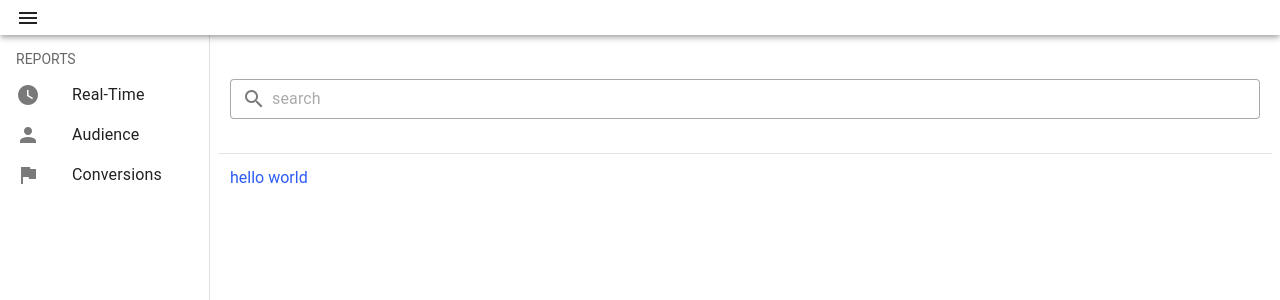
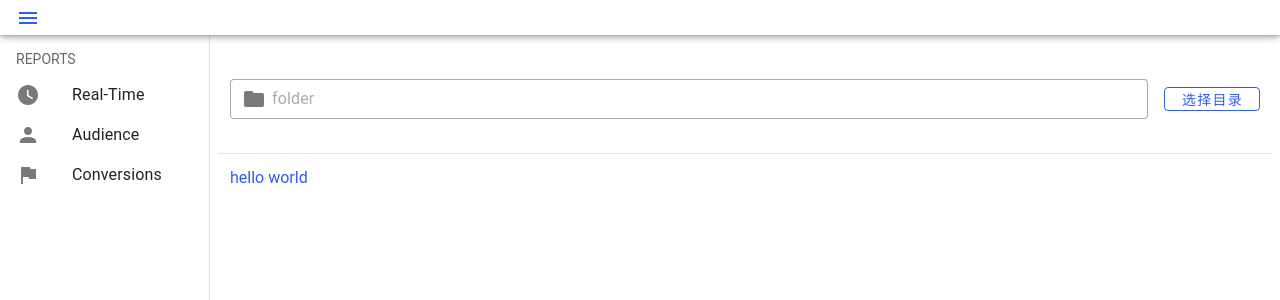
Before and after one commit to bibibala/vite-vuetify-electron, a Vue app: page /Home in a window 1280 px wide. Shown: the top 300 px of the page. Built offline with nearby package versions, Linux system fonts and the light colour scheme.

Commit message:
feat:进程通信示例

```diff
--- a/package.json
+++ b/package.json
@@ -25,6 +25,7 @@
   },
   "devDependencies": {
     "@mdi/font": "^7.4.47",
+    "@types/node": "^22.7.4",
     "@vitejs/plugin-vue": "^5.1.4",
     "electron": "^32.1.2",
     "electron-builder": "^25.0.5",
@@ -34,7 +35,8 @@
     "vite-plugin-electron": "^0.28.8",
     "vite-plugin-electron-renderer": "^0.14.6",
     "vite-plugin-vuetify": "^2.0.4",
-    "vue-tsc": "^2.1.6"
+    "vue-tsc": "^2.1.6",
+    "x2js": "^3.4.4"
   },
   "main": "dist-electron/main.js"
 }
--- /dev/null
+++ b/src/global.d.ts
@@ -0,0 +1,15 @@
+// 在 global.d.ts 中
+import 'electron';
+
+declare global {
+  interface Window {
+    ipcRenderer: {
+      on(channel: string, listener: (...args: any[]) => void): void;
+      off(channel: string, listener: (...args: any[]) => void): void;
+      send(channel: string, ...args: any[]): void;
+      invoke(channel: string, ...args: any[]): Promise<any>;
+      select(args: any): void;
+      selectOver(args: any): void;
+    };
+  }
+}
--- a/src/pages/Home/index.vue
+++ b/src/pages/Home/index.vue
@@ -1,16 +1,38 @@
 <script setup lang="ts">
+import { ref } from 'vue';
 import PageLayout from '@/components/PageLayout.vue';
+
+const rootPath = ref('');
+
+function selectFiles(source: string) {
+  window.ipcRenderer.select(source);
+  window.ipcRenderer.selectOver((event, args) => {
+    // console.log(event, args);
+    if (args) {
+      rootPath.value = args.response.filePaths[0];
+      const res = window.ipcRenderer.readDir(rootPath.value);
+      console.log(res);
+      // 递归读res，直到返回为null证明是根目录
+      // 读取 文件
+      // ？？？？？
+    }
+  });
+}
 </script>
 
 <template>
   <PageLayout>
     <template #search>
       <v-text-field
-        placeholder="search"
-        density="compact"
-        variant="outlined"
-        prepend-inner-icon="mdi-magnify"
-      ></v-text-field>
+        :model-value="rootPath"
+        placeholder="folder"
+        prepend-inner-icon="mdi-folder"
+        readonly
+      >
+        <template #append>
+          <v-btn @click="selectFiles('')">选择目录</v-btn>
+        </template>
+      </v-text-field>
     </template>
     <template #body>
       <div class="text-primary">hello world</div>
--- a/src/plugins/vuetify.ts
+++ b/src/plugins/vuetify.ts
@@ -46,6 +46,11 @@ export default createVuetify({
       density: 'compact',
       variant: 'outlined',
     },
+    VBtn: {
+      color: 'primary',
+      density: 'compact',
+      variant: 'outlined',
+    },
   },
   theme: {
     defaultTheme: 'myCustomLightTheme',
--- a/src/router/index.ts
+++ b/src/router/index.ts
@@ -18,4 +18,7 @@ const router = createRouter({
   routes,
 });
 
+// router.beforeEach((to,from,next)=>{
+//
+// })
 export default router;
--- a/tsconfig.json
+++ b/tsconfig.json
@@ -13,8 +13,6 @@
     "resolveJsonModule": true,
     "isolatedModules": true,
     "noEmit": true,
-    "jsx": "preserve",
-    "strict": true,
     "noUnusedLocals": true,
     "noUnusedParameters": true,
     "noFallthroughCasesInSwitch": true,
```
Also changed, not shown: electron/main.ts (+11 -1 lines), electron/preload.ts (+6 -1 lines), 1 other file (tests, documents, lock files or other folders).
